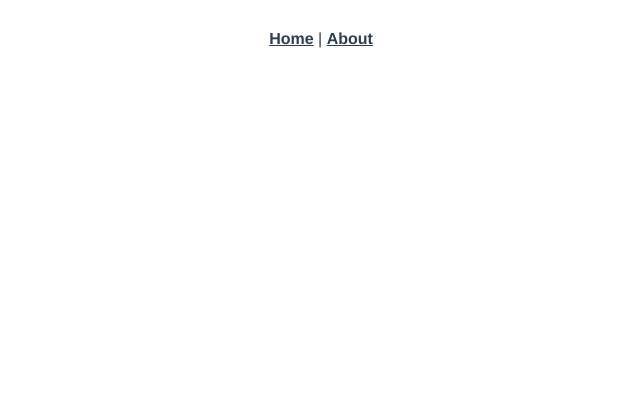
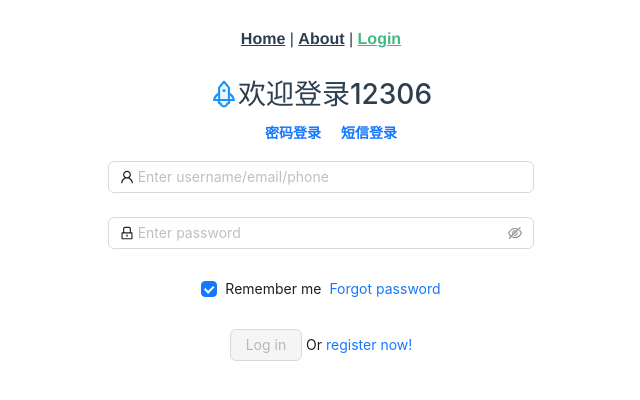
Before and after one commit to hojiahao/12306, a Vue app in the folder web/: page /login in a window 1280 px wide. Before the commit this address had no page. Shown: the top 400 px of the page, without its empty margins (319-959 px from the left). Built offline with nearby package versions, Linux system fonts and the light colour scheme.

Commit message:
修改Login页面，实现密码登录、短信登陆及注册功能前端部分代码，后端接口未开发

```diff
--- a/web/package.json
+++ b/web/package.json
@@ -38,7 +38,7 @@
     "parserOptions": {
       "parser": "@babel/eslint-parser"
     },
-    "rules": {}
+    "rules": {"vue/multi-word-component-names": 0}
   },
   "browserslist": [
     "> 1%",
--- a/web/src/App.vue
+++ b/web/src/App.vue
@@ -1,7 +1,8 @@
 <template>
   <nav>
     <router-link to="/">Home</router-link> |
-    <router-link to="/about">About</router-link>
+    <router-link to="/about">About</router-link> |
+    <router-link to="/login">Login</router-link>
   </nav>
   <router-view/>
 </template>
--- a/web/src/router/index.js
+++ b/web/src/router/index.js
@@ -14,6 +14,11 @@
     // this generates a separate chunk (about.[hash].js) for this route
     // which is lazy-loaded when the route is visited.
     component: () => import(/* webpackChunkName: "about" */ '../views/AboutView.vue')
+  },
+  {
+    path: '/login',
+    name: 'login',
+    component: () => import(/* webpackChunkName: "about" */ '../views/Login.vue')
   }
 ]
 
--- /dev/null
+++ b/web/src/views/Login.vue
@@ -0,0 +1,187 @@
+<template>
+  <a-row class="login">
+    <a-col :span="8" :offset="8" class="login">
+      <h1 style="text-align: center"><rocket-two-tone />欢迎登录12306</h1>
+      <!-- 登录方式切换 -->
+      <div style="text-align: center; margin-bottom: 20px; font-size: 14px; font-weight: bold;">
+        <a :class="currentTab === 'password' ? 'active-tab' : ''" @click="currentTab = 'password'" style="margin-left: 20px">密码登录</a>
+        <a :class="currentTab === 'sms' ? 'active-tab' : ''" @click="currentTab = 'sms'" style="margin-left: 20px">短信登录</a>
+      </div>
+
+      <!-- 短信登录内容 -->
+      <a-form
+          v-if="currentTab === 'sms'"
+          :model="smsFormState"
+          name="sms_login"
+          class="login-form"
+          @finish="onSmsFinish"
+          @finishFailed="onFinishFailed"
+      >
+        <a-form-item
+            name="phone"
+            :rules="[
+            { required: true, message: '请输入手机号' },
+            { pattern: /^\\d{11}$/, message: '手机号格式不正确' },
+          ]"
+        >
+          <a-input-group compact>
+            <a-select
+                v-model:value="smsFormState.areaCode"
+                placeholder="选择国家区号"
+                style="width: 40%"
+            >
+              <a-select-option value="+86">中国 +86</a-select-option>
+              <a-select-option value="+1">美国 +1</a-select-option>
+              <a-select-option value="+44">英国 +44</a-select-option>
+              <a-select-option value="+91">印度 +91</a-select-option>
+              <a-select-option value="+81">日本 +81</a-select-option>
+              <a-select-option value="+49">德国 +49</a-select-option>
+            </a-select>
+            <a-input v-model:value="smsFormState.phone" placeholder="请输入手机号" style="width: 60%; text-align: left; padding-left: 8px;" />
+          </a-input-group>
+        </a-form-item>
+
+        <a-form-item
+            name="smsCode"
+            :rules="[{ required: true, message: '请输入验证码' }]"
+        >
+          <a-input v-model:value="smsFormState.smsCode" placeholder="请输入验证码">
+            <template #suffix>
+              <a
+                  :disabled="isCounting"
+                  style="color: #1890ff; cursor: pointer"
+                  @click="getSmsCode"
+              >
+                {{ isCounting ? `${countdown}s后重试` : '获取验证码' }}
+              </a>
+            </template>
+          </a-input>
+        </a-form-item>
+
+        <a-form-item>
+          <a-button
+              :disabled="disabledSms"
+              type="primary"
+              html-type="submit"
+              class="login-form-button">Log in
+          </a-button>
+          Or
+          <a href="">register now!</a>
+        </a-form-item>
+      </a-form>
+
+      <!-- 密码登录内容 -->
+      <a-form
+          v-if="currentTab === 'password'"
+          :model="passwordformState"
+          name="password_login"
+          class="login-form"
+          @finish="onFinish"
+          @finishFailed="onFinishFailed"
+      >
+        <a-form-item
+            label=""
+            name="username"
+            :rules="[{ required: true, message: 'Please input your username/email/phone'}]"
+        >
+          <a-input v-model:value="passwordformState.username" placeholder="Enter username/email/phone" >
+            <template #prefix>
+              <UserOutlined class="site-form-item-icon" />
+            </template>
+          </a-input>
+        </a-form-item>
+
+        <a-form-item
+            label=""
+            name="password"
+            :rules="[{ required: true, message: 'Please input your password!' }]"
+        >
+          <a-input-password v-model:value="passwordformState.password" placeholder="Enter password" >
+            <template #prefix>
+              <LockOutlined class="site-form-item-icon" />
+            </template>
+          </a-input-password>
+        </a-form-item>
+
+        <a-form-item>
+          <a-form-item name="remember" no-style>
+            <a-checkbox v-model:checked="passwordformState.remember">Remember me</a-checkbox>
+          </a-form-item>
+          <a class="login-form-forgot" href="">Forgot password</a>
+        </a-form-item>
+
+        <a-form-item>
+          <a-button :disabled="disabledPassword" type="primary" html-type="submit" class="login-form-button">
+            Log in
+          </a-button>
+          Or
+          <a href="">register now!</a>
+        </a-form-item>
+      </a-form>
+    </a-col>
+  </a-row>
+</template>
+<script setup>
+import { reactive, ref, computed } from 'vue'
+const currentTab = ref('password');
+const smsFormState = reactive({
+  areaCode: "+86",
+  phone: "",
+  smsCode: ""
+});
+const passwordformState = reactive({
+  username: '',
+  password: '',
+  remember: true,
+});
+
+const countdown =  ref(60);
+
+const isCounting = computed(() => {
+  return countdown.value < 60
+});
+
+let interval = null;
+const getSmsCode = () => {
+  if (isCounting.value || smsFormState.phone) {
+    return;
+  }
+  countdown.value = 60;
+  interval = setInterval(() => {
+    if (countdown.value < 0) {
+      countdown.value -= 1;
+    }
+    else {
+      clearInterval(interval);
+    }
+  }, 1000);
+};
+const disabledSms = computed(() => {
+  return (!smsFormState.phone || !smsFormState.smsCode);
+})
+const onSmsFinish = values => {
+  console.log('SMS login successful:', values);
+};
+const onFinish = values => {
+  console.log('Password login successful:', values);
+};
+const onFinishFailed = errorInfo => {
+  console.log('Login failed:', errorInfo);
+};
+const disabledPassword = computed(() => {
+  return !(passwordformState.username && passwordformState.password);
+})
+</script>
+<style scoped>
+.login-main h1 {
+  font-size: 25px;
+  font-weight: bold;
+}
+.login-main {
+  margin-top: 100px;
+  padding: 30px 30px 20px;
+  border: 2px solid grey;
+  border-radius: 10px;
+  background-color: #fcfcfc;
+}
+</style>
```
